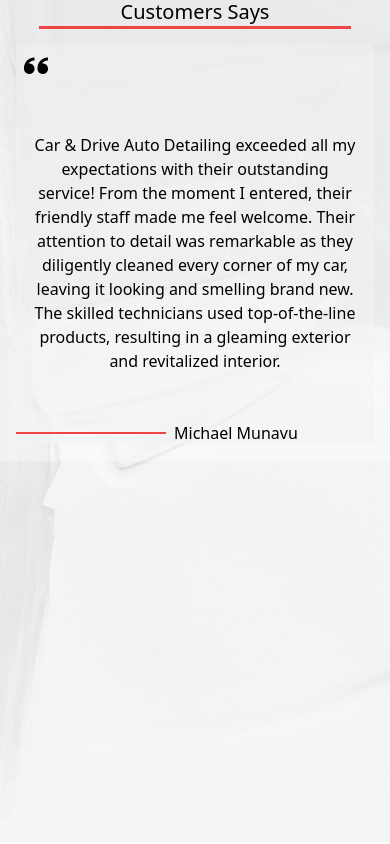
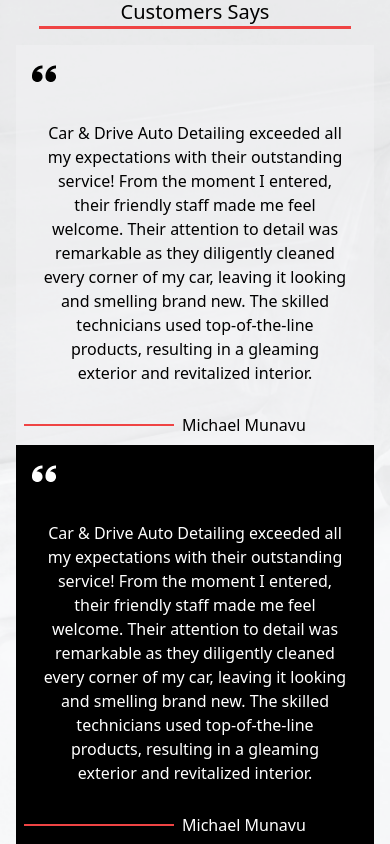
Before and after one commit to MICHAELMUNAVU83/colorndrive, a React (Vite) app: page / in a window 390 px wide. Shown: the part 3540-4384 px from the top of the page. Built offline with nearby package versions, Linux system fonts and the light colour scheme.

Commit message:
Finished steps mobile

```diff
--- a/src/components/Reviews.jsx
+++ b/src/components/Reviews.jsx
@@ -16,7 +16,55 @@
         </div>
 
         <div className="flex md:flex-row flex-col justify-between p-4 w-[100%]">
-          <div className="bg-[#F3F4F6]/50  flex h-[400px]  justify-between flex-col md:w-[30%]">
+          <div className="bg-[#F3F4F6]/50 p-2 flex h-[400px]  justify-between flex-col md:w-[30%]">
+            <div className="flex justify-start p-2 items-start">
+              <img
+                src="/blackquotes.png"
+                alt=""
+                className="h-[24px] w-[24px] object-contain"
+              />
+            </div>
+            <div className="w-[90%] text-center mx-auto">
+              Car & Drive Auto Detailing exceeded all my expectations with their
+              outstanding service! From the moment I entered, their friendly
+              staff made me feel welcome. Their attention to detail was
+              remarkable as they diligently cleaned every corner of my car,
+              leaving it looking and smelling brand new. The skilled technicians
+              used top-of-the-line products, resulting in a gleaming exterior
+              and revitalized interior.
+            </div>
+            <div className="gap-2 flex items-center">
+              <p className="w-[150px] bg-red-500 h-[2px]" />
+
+              <p className="P-4">Michael Munavu</p>
+            </div>
+          </div>
+
+          <div className="bg-black p-2  flex h-[400px]  justify-between flex-col md:w-[30%]">
+            <div className="flex justify-start p-2 items-start">
+              <img
+                src="/whitequotes.png"
+                alt=""
+                className="h-[24px] w-[24px] object-contain"
+              />
+            </div>
+            <div className="w-[90%] text-white text-center mx-auto">
+              Car & Drive Auto Detailing exceeded all my expectations with their
+              outstanding service! From the moment I entered, their friendly
+              staff made me feel welcome. Their attention to detail was
+              remarkable as they diligently cleaned every corner of my car,
+              leaving it looking and smelling brand new. The skilled technicians
+              used top-of-the-line products, resulting in a gleaming exterior
+              and revitalized interior.
+            </div>
+            <div className="gap-2 flex items-center">
+              <p className="w-[150px] bg-red-500 h-[2px]" />
+
+              <p className="text-white">Michael Munavu</p>
+            </div>
+          </div>
+
+          <div className="bg-[#F3F4F6]/50 p-2 flex h-[400px]  justify-between flex-col md:w-[30%]">
             <div className="flex justify-start p-2 items-start">
               <img
                 src="/blackquotes.png"
```
